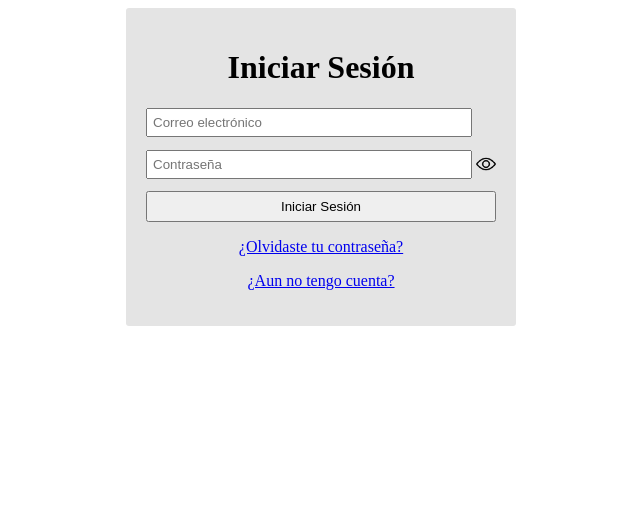
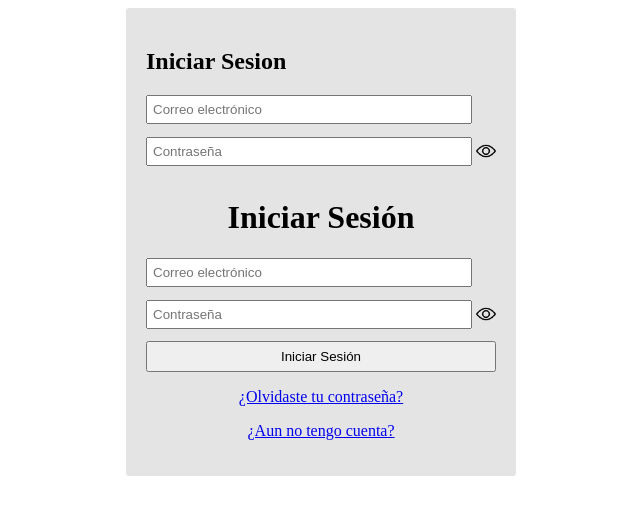
Before and after one commit to SRR967/ProyectoDesarrolloSoftware, a Flask app: template templates/IniciarSesion.html in a window 1280 px wide. Shown: the top 515 px of the page, without its empty margins (319-959 px from the left). Run offline with Flask 2, Linux system fonts and the light colour scheme; the template is opened without the code that fills it, so the values that code supplies are empty.

Commit message:
Mejora de vision

```diff
--- a/static/css/IniciarSesion.css
+++ b/static/css/IniciarSesion.css
@@ -18,6 +18,11 @@ form{
     padding: 5px;
 
 }
+.boton{
+    width: 100%;
+    padding: 6px;
+}
+
 
 .boton{
     width: 100%;
@@ -35,3 +40,9 @@ p{
     cursor: pointer;
 
 }
+
+input.img_contrasenia{
+    position: relative;
+    top: 5px;
+    width: 20px;
+}
--- a/templates/IniciarSesion.html
+++ b/templates/IniciarSesion.html
@@ -5,10 +5,15 @@
     <meta http-equiv="X-UA-Compatible" content="IE=edge">
     <meta name="viewport" content="width=device-width, initial-scale=1.0">
     <link rel="stylesheet" href="../static/css/IniciarSesion.css" type="text/css">
-    <script src="../static/js/IniciarSesion.js"></script>
     <title>Iniciar Sesion</title>
 </head>
 <body>
+    <form action="">
+        <h2>Iniciar Sesion</h1>
+        <input class="datos" type="text" name="" id="" placeholder="Correo electrónico"> <br>
+        <input class="datos"type="text" name="" id="" placeholder="Contraseña">
+        <input class="img_contrasenia" type="image" src="../static/images/dummy.png">
+        <br>
 <form action="">
     <h1>Iniciar Sesión</h1>
     <input class="datos" type="text" name="" placeholder="Correo electrónico"> <br>
```
Also changed, not shown: templates/SuperAdministrador.html (+10 -0 lines).
